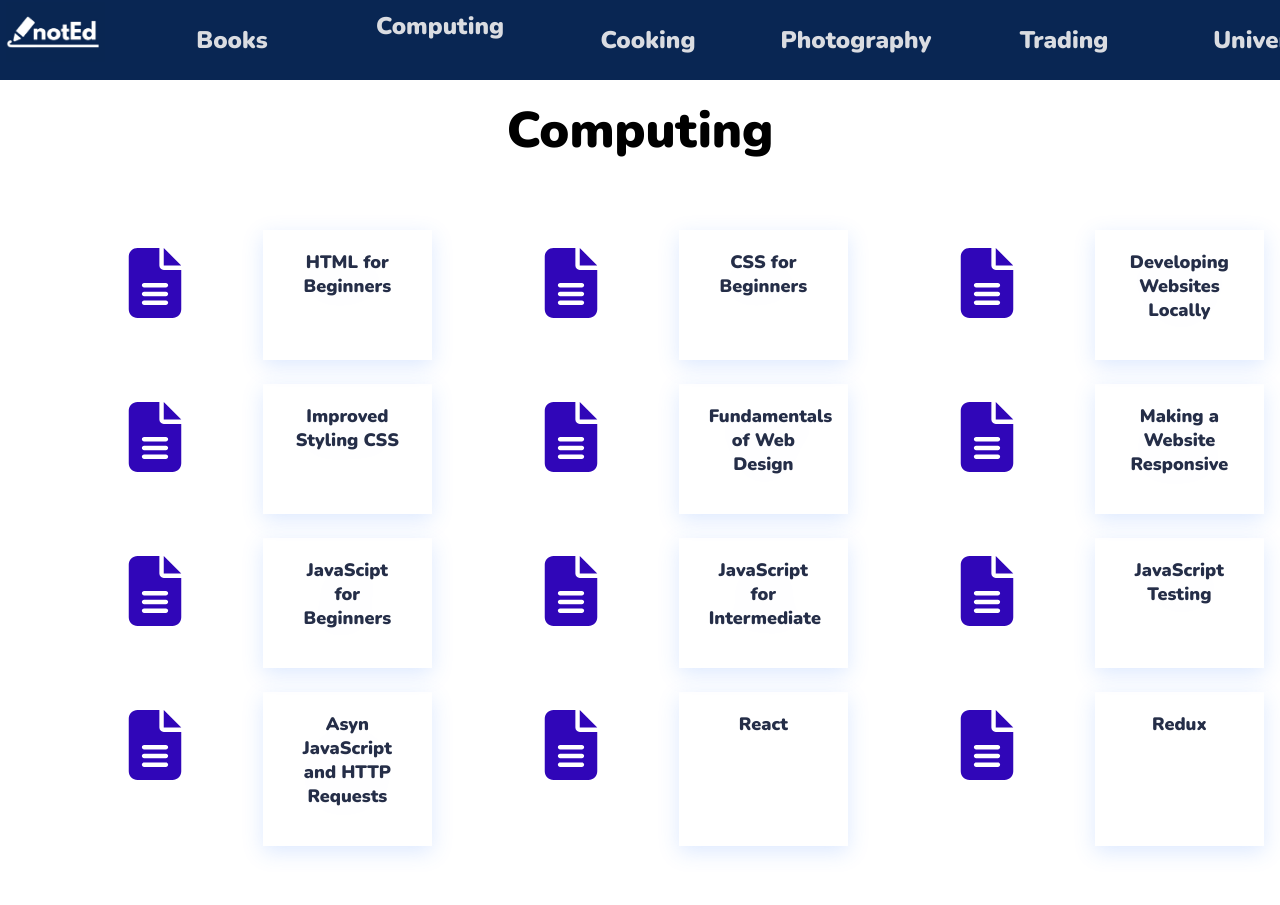
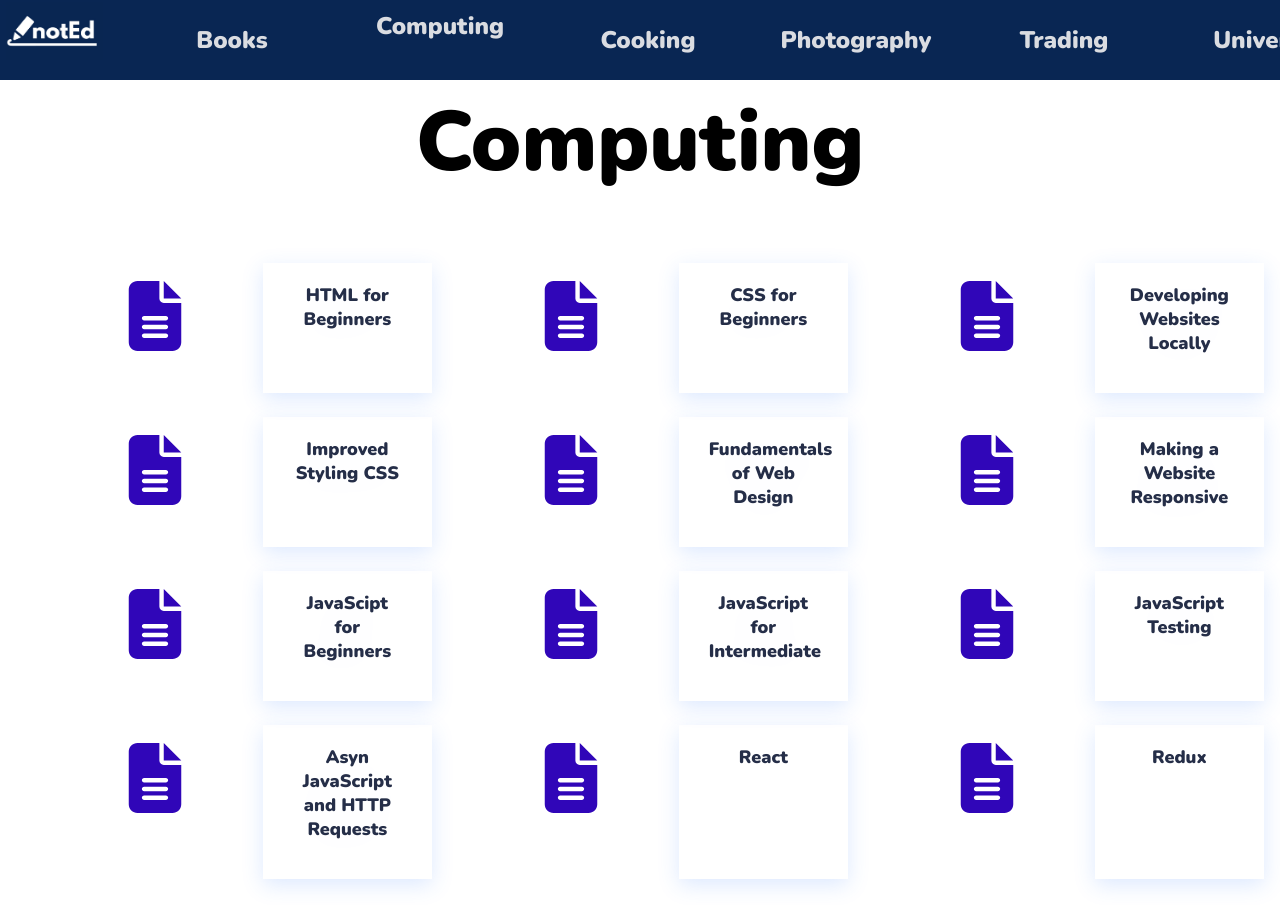
Before and after one commit to ericnberwick/React-Firebase-Authentication, a React (Create React App) app: page /computing in a window 1280 px wide. Shown: the top 905 px of the page. Before the commit the page ends 872 px from the top, so only its background shows below. Built offline with nearby package versions, Linux system fonts and the light colour scheme; no server answers.

Commit message:
some animations of cards added

```diff
--- a/package.json
+++ b/package.json
@@ -15,6 +15,7 @@
     "@testing-library/user-event": "^13.5.0",
     "bootstrap": "^5.2.0",
     "firebase": "^9.9.3",
+    "framer-motion": "^7.2.1",
     "pdfjs-dist": "^2.14.305",
     "react": "^18.2.0",
     "react-bootstrap": "^2.5.0",
@@ -22,6 +23,7 @@
     "react-router-dom": "^6.3.0",
     "react-scripts": "5.0.1",
     "react-transition-group": "^4.4.5",
+    "react-typical": "^0.1.3",
     "web-vitals": "^2.1.4"
   },
   "scripts": {
--- a/src/FbNavbar.css
+++ b/src/FbNavbar.css
@@ -12,7 +12,7 @@ body{
 }
 .flogo {
   position: absolute;
-  height: 7.5vh;
+  height: 7.3vh;
   transition: transform .2s; /* Animation */
   margin-top: 0.15%;
   left: 0.5%;
--- /dev/null
+++ b/src/components/Float.js
@@ -0,0 +1,31 @@
+
+import React from 'react';
+import { Link } from 'react-router-dom';
+import { motion } from 'framer-motion';
+
+const buttonVariants = {
+  hover: {
+    scale: 1.1,
+    textShadow: "0px 0px 8px rgb(255,255,255)",
+    boxShadow: "0px 0px 8px rgb(255,255,255)",
+    transition: {
+      duration: 0.3,
+      yoyo: 5
+    }
+  }
+}
+
+const Float = () => {
+  return (
+    <motion.div className="home container"
+      initial={{ opacity: 0 }}
+      animate={{ opacity: 1 }}
+      transition={{ delay: 0.5, duration: 1. }}
+    >
+      <h2>Welcome to Pizza Joint</h2>
+
+    </motion.div>
+  )
+}
+
+export default Float;
--- a/src/components/Home.css
+++ b/src/components/Home.css
@@ -93,3 +93,6 @@
   font-weight: 500;
   font-family: 'Nunito';
 }
+h1{
+  font-size: 525%;
+}
--- a/src/components/Landing.js
+++ b/src/components/Landing.js
@@ -6,6 +6,10 @@ import {faPencil} from '@fortawesome/free-solid-svg-icons';
 import PlantBackground from "../pics/back1.png";
 import { useContext } from "react";
 import FbNavbar from "../FbNavbar";
+import Typical from 'react-typical';
+import Float from "./Float";
+
+import { motion } from 'framer-motion';
 /**
  * Home section of our website
  * @returns
@@ -17,11 +21,16 @@ function Landing() {
     <FbNavbar />
       <div className="hero-container">
         <img className="background-image" src={PlantBackground}></img>
+        <motion.div className="home container"
+          initial={{ opacity: 0 }}
+          animate={{ opacity: 1 }}
+          transition={{ delay: 0.1, duration: 1.2 }}
+          >
         <h1 style={{ color: "white", marginTop: 10 }}>Welcome to not<span className="ed">Ed</span>.</h1>
+        </motion.div>
         <p className="para">
           Explore, Learn and Create from our library of professional note library
         </p>
-
       </div>
     </>
   );
--- /dev/null
+++ b/src/css/pages.css
@@ -0,0 +1,20 @@
+.baseContainer{
+}
+
+.cardContainer{
+    position: absolute;
+    top: 10%;
+    left: 0%;
+    width: 100%;
+}
+
+.background-image {
+    object-fit: cover;
+    width: 100%;
+    height: 100%;
+    position: fixed;
+    bottom: 0%;
+    left: 0%;
+    opacity: 0.88;
+    z-index: -1;
+  }
--- a/src/pages/Books.js
+++ b/src/pages/Books.js
@@ -2,12 +2,40 @@ import Footer from "../components/Footer"
 import FbNavbar from "../FbNavbar"
 import PApp from "../pdf/src/PApp"
 import BookCards from "../components/cards/BookCards"
+import { motion } from 'framer-motion';
+import "../css/pages.css"
+
+import PlantBackground from "../pics/back1.png";
+const containerVariants = {
+  hidden: {
+    opacity: 0,
+    x: '80vw'
+  },
+  visible: {
+    opacity: 1,
+    x: 0,
+    transition: { type: 'spring', delay: 0.3 }
+  },
+  exit: {
+    x: "-80vh",
+    transition: { ease: 'easeInOut' }
+  }
+};
 export default function Books() {
+
   return (
   <>
   <FbNavbar />
+  <div className="cardContainer">
+  <motion.div className="baseContainer"
+      variants={containerVariants}
+      initial="hidden"
+      animate="visible"
+      exit="exit"
+    >
   <BookCards section={"Books"}/>
-
+          </motion.div>
+  </div>
   </>
   )
 }
--- a/src/pages/Computing.js
+++ b/src/pages/Computing.js
@@ -1,12 +1,37 @@
 import Footer from "../components/Footer"
 import FbNavbar from "../FbNavbar"
 import Cards from "../components/Cards"
+import { motion } from 'framer-motion';
+import "../css/pages.css"
+const containerVariants = {
+  hidden: {
+    opacity: 0,
+    x: '100vw'
+  },
+  visible: {
+    opacity: 1,
+    x: 0,
+    transition: { type: 'spring', delay: 0.5 }
+  },
+  exit: {
+    x: "-100vh",
+    transition: { ease: 'easeInOut' }
+  }
+};
 export default function Computing() {
   return (
     <>
     <FbNavbar />
+    <div className="cardContainer">
+  <motion.div className="baseContainer"
+      variants={containerVariants}
+      initial="hidden"
+      animate="visible"
+      exit="exit"
+    >
     <Cards section={"Computing"}/>
-
+    </motion.div>
+    </div>
 
 
     </>
--- a/src/pages/Cooking.js
+++ b/src/pages/Cooking.js
@@ -1,12 +1,37 @@
 import Footer from "../components/Footer"
+import { motion } from 'framer-motion';
+import "../css/pages.css"
 import FbNavbar from "../FbNavbar"
 import CookingCards from "../components/cards/CookingCards"
+const containerVariants = {
+  hidden: {
+    opacity: 0,
+    x: '100vw'
+  },
+  visible: {
+    opacity: 1,
+    x: 0,
+    transition: { type: 'spring', delay: 0.5 }
+  },
+  exit: {
+    x: "-100vh",
+    transition: { ease: 'easeInOut' }
+  }
+};
 export default function Cooking() {
   return (
     <>
     <FbNavbar />
+    <div className="cardContainer">
+  <motion.div className="baseContainer"
+      variants={containerVariants}
+      initial="hidden"
+      animate="visible"
+      exit="exit"
+    >
     <CookingCards section={"Cooking"}/>
-
+    </motion.div>
+    </div>
 
 
     </>
--- a/src/pages/Photography.js
+++ b/src/pages/Photography.js
@@ -1,12 +1,37 @@
 import FbNavbar from "../FbNavbar"
+import { motion } from 'framer-motion';
+import "../css/pages.css"
 import PhotographyCards from "../components/cards/PhotographyCards"
 import Footer from "../components/Footer"
+const containerVariants = {
+  hidden: {
+    opacity: 0,
+    x: '100vw'
+  },
+  visible: {
+    opacity: 1,
+    x: 0,
+    transition: { type: 'spring', delay: 0.5 }
+  },
+  exit: {
+    x: "-100vh",
+    transition: { ease: 'easeInOut' }
+  }
+};
 export default function Photography() {
   return (
     <>
     <FbNavbar />
+    <div className="cardContainer">
+  <motion.div className="baseContainer"
+      variants={containerVariants}
+      initial="hidden"
+      animate="visible"
+      exit="exit"
+    >
     <PhotographyCards section={"Photography"}/>
-    <Footer />
+    </motion.div>
+    </div>
 
 
     </>
--- a/src/pages/Trading.js
+++ b/src/pages/Trading.js
@@ -1,12 +1,37 @@
 import Footer from "../components/Footer"
 import FbNavbar from "../FbNavbar"
 import TradingCards from "../components/cards/TradingCards"
+import { motion } from 'framer-motion';
+import "../css/pages.css"
+const containerVariants = {
+  hidden: {
+    opacity: 0,
+    x: '100vw'
+  },
+  visible: {
+    opacity: 1,
+    x: 0,
+    transition: { type: 'spring', delay: 0.5 }
+  },
+  exit: {
+    x: "-100vh",
+    transition: { ease: 'easeInOut' }
+  }
+};
 export default function Trading() {
   return (
     <>
     <FbNavbar />
+    <div className="cardContainer">
+  <motion.div className="baseContainer"
+      variants={containerVariants}
+      initial="hidden"
+      animate="visible"
+      exit="exit"
+    >
     <TradingCards section={"Trading"}/>
-
+    </motion.div>
+    </div>
 
 
     </>
--- a/src/pages/University.js
+++ b/src/pages/University.js
@@ -1,12 +1,37 @@
 import Footer from "../components/Footer"
 import FbNavbar from "../FbNavbar"
 import UniversityCards from "../components/cards/UniversityCards"
+import { motion } from 'framer-motion';
+import "../css/pages.css"
+const containerVariants = {
+  hidden: {
+    opacity: 0,
+    x: '100vw'
+  },
+  visible: {
+    opacity: 1,
+    x: 0,
+    transition: { type: 'spring', delay: 0.5 }
+  },
+  exit: {
+    x: "-100vh",
+    transition: { ease: 'easeInOut' }
+  }
+};
 export default function University() {
   return (
     <>
     <FbNavbar />
+    <div className="cardContainer">
+  <motion.div className="baseContainer"
+      variants={containerVariants}
+      initial="hidden"
+      animate="visible"
+      exit="exit"
+    >
     <UniversityCards section={"University"} />
-
+    </motion.div>
+    </div>
 
 
     </>
```
Also changed, not shown: 1 other file (tests, documents, lock files or other folders).
